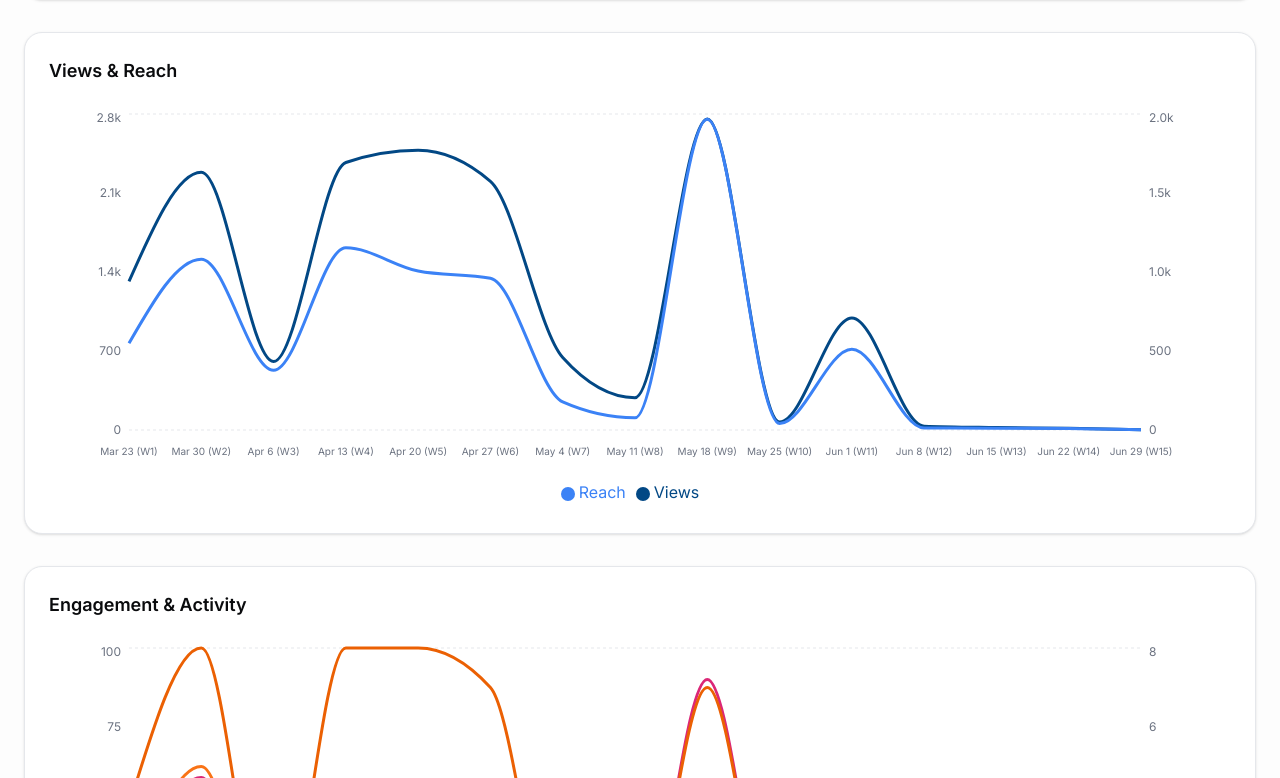
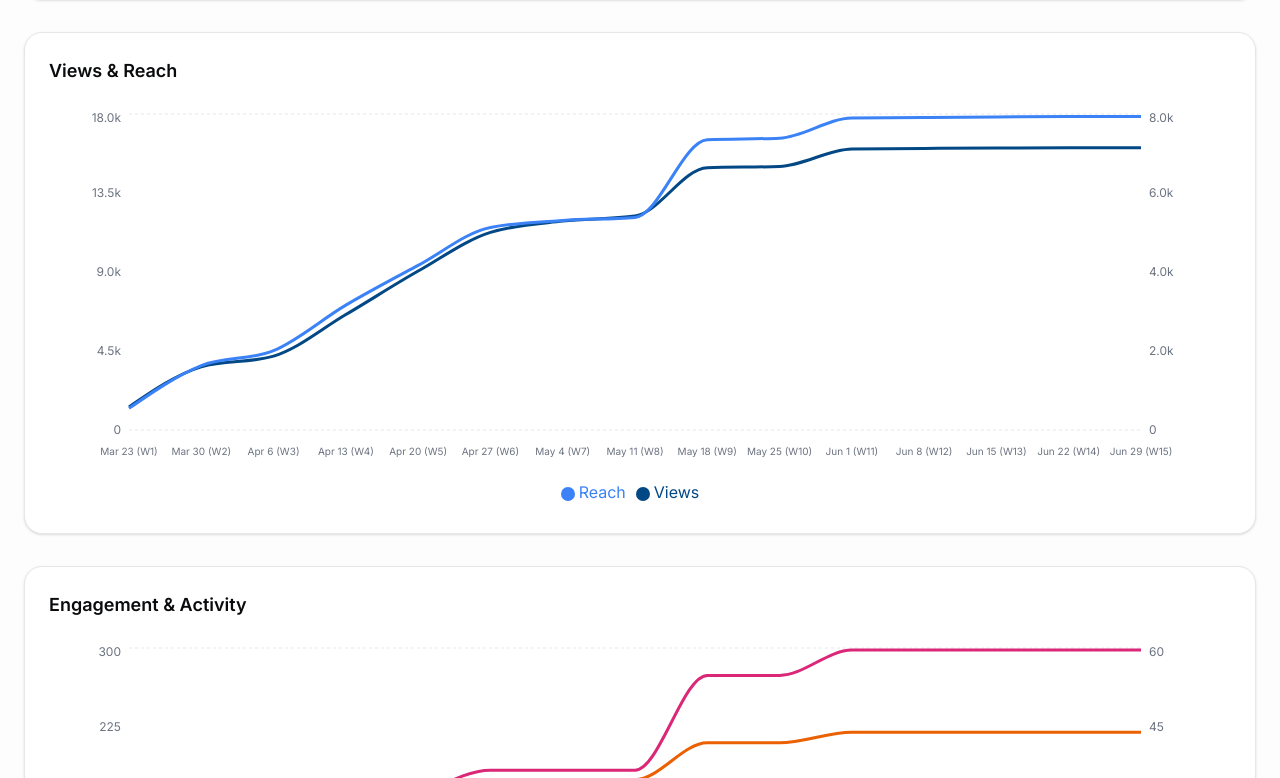
Before and after one commit to sobatti-polines/sobatti, a Next.js app: page /dashboard in a window 1280 px wide. Shown: the part 1062-1840 px from the top of the page. Built offline with nearby package versions, Linux system fonts and the light colour scheme.

Commit message:
persent apcb3

```diff
--- a/app/dashboard/page.tsx
+++ b/app/dashboard/page.tsx
@@ -119,6 +119,28 @@ const COLORS = {
   lightOrange: "#f97316",
   lightTeal: "#14b8a6",
 };
+
+function makeCumulative<T extends Record<string, any>>(
+  data: T[],
+  excludeKeys: string[] = []
+): T[] {
+  const accum: Record<string, number> = {}
+  return data.map((d) => {
+    const copy = { ...d }
+    for (const key of Object.keys(d)) {
+      if (key === "week" || excludeKeys.includes(key)) continue
+      const val = Number(d[key])
+      if (isNaN(val)) continue
+      accum[key] = (accum[key] || 0) + val
+      ;(copy as any)[key] = accum[key]
+    }
+    return copy
+  })
+}
+
+const IG_DATA_CUMULATIVE = makeCumulative(IG_DATA, ["ig_followers", "ig_reels", "ig_images", "ig_carousels"])
+const TT_DATA_CUMULATIVE = makeCumulative(TT_DATA, ["tt_followers", "tt_videos"])
+const WEB_DATA_CUMULATIVE = makeCumulative(WEB_DATA)
 
 type Platform = "instagram" | "tiktok" | "web";
 
@@ -292,7 +314,7 @@ export default function Dashboard() {
   const isIG = platform === "instagram";
   const isTT = platform === "tiktok";
   const isWeb = platform === "web";
-  const data: any[] = isIG ? IG_DATA : isTT ? TT_DATA : WEB_DATA;
+  const data: any[] = isIG ? IG_DATA_CUMULATIVE : isTT ? TT_DATA_CUMULATIVE : WEB_DATA_CUMULATIVE;
 
   return (
     <div className="min-h-screen bg-[#FDFDFD] text-[#0a0b0d] font-sans">
```
